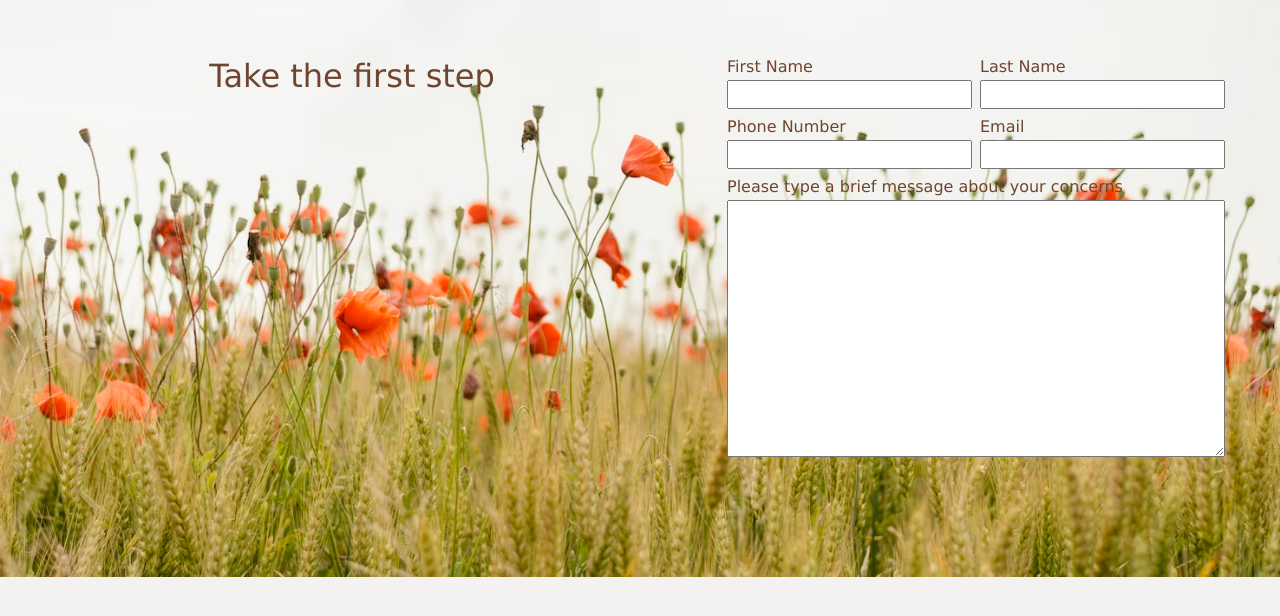
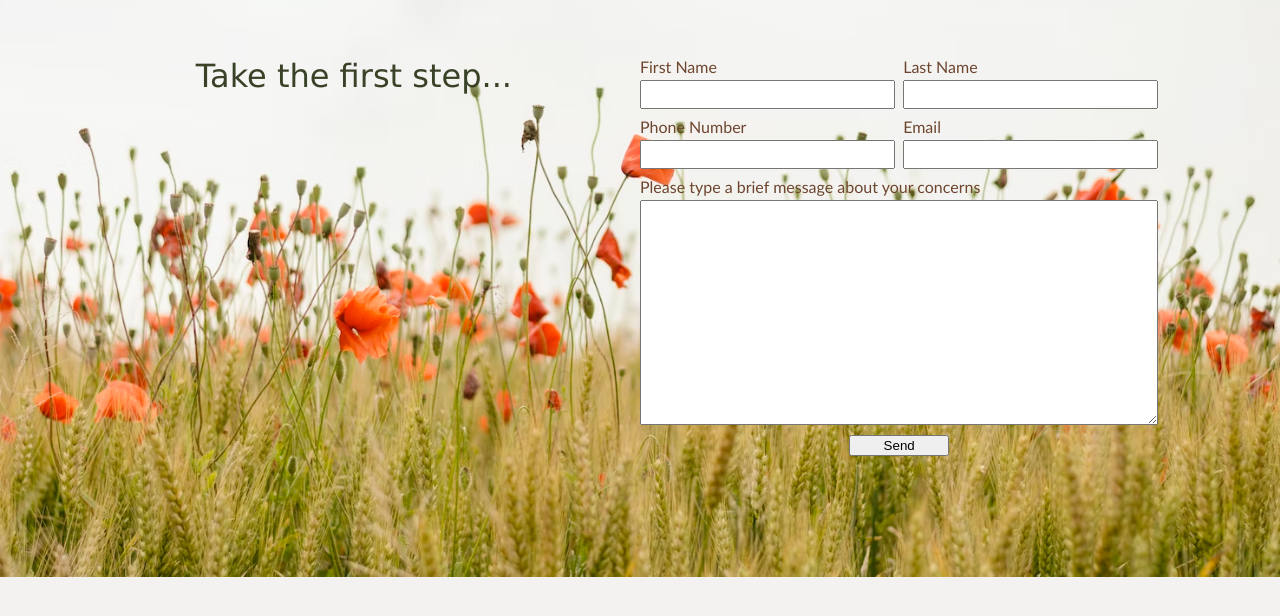
Before and after one commit to zcecchetti/AKLMFT, a website built with webpack: page dist/index.html in a window 1280 px wide. Shown: the part 1632-2248 px from the top of the page. Built offline with Linux system fonts and the light colour scheme.

Commit message:
Continued styling contact form and call to action

```diff
--- a/src/stylesheet.css
+++ b/src/stylesheet.css
@@ -73,7 +73,7 @@ a:hover, a:active {
     align-items: center;
     line-height: 1.5;
     font-family: 'Trebuchet MS', Arial, sans-serif;
-    -webkit-font-smoothing:antialiased;
+    -webkit-font-smoothing: antialiased;
 }
 
 #introContainer {
@@ -191,16 +191,17 @@ a:hover, a:active {
 #callToAction {
     grid-column: 1 / 2;
     align-self: flex-start;
-    justify-self: center;
-    padding: 3rem;
+    justify-self: flex-end;
+    padding: 3rem 10vw;
     font-size: 2rem;
-    color: #6E452F;
+    /* color: #6E452F; */
 }
 
 #formContainer {
     grid-column: 2 / 3;
-    align-self: center;
-    justify-self: center;
+    align-self: flex-start;
+    justify-self: flex-start;
+    width: 90%;
 }
 
 #contactForm {
@@ -208,10 +209,10 @@ a:hover, a:active {
     width: 100%;
     height: 400px;
     grid-template-columns: 1fr 1fr;
-    grid-template-rows: 3.25rem 3.25rem 1fr;
+    grid-template-rows: 3.25rem 3.25rem 1fr 1.5rem;
     column-gap: 8px;
     row-gap: 8px;
-    padding: 3rem;
+    padding: 3rem 0;
 }
 
 #firstContainer {
@@ -257,15 +258,28 @@ a:hover, a:active {
 input {
     height: 100%;
     padding: 0 8px;
+    font-family: 'Trebuchet MS', Arial, sans-serif;
+    font-size: 1rem;
 }
 
 label {
     color: #6E452F;
+    font-family: 'Trebuchet MS', Arial, sans-serif;
 }
 
 #patientMessage {
     height: 90%;
     padding: 8px;
+    font-family: 'Trebuchet MS', Arial, sans-serif;
+    font-size: 1rem;
+}
+
+#contactFormSubmit {
+    grid-column: 1 / 3;
+    grid-row: 4 / 5;
+    width: 100px;
+    justify-self: center;
+    align-self: center;
 }
 
 .contactMeImage {
```
Also changed, not shown: dist/index.html, dist/main.js.
